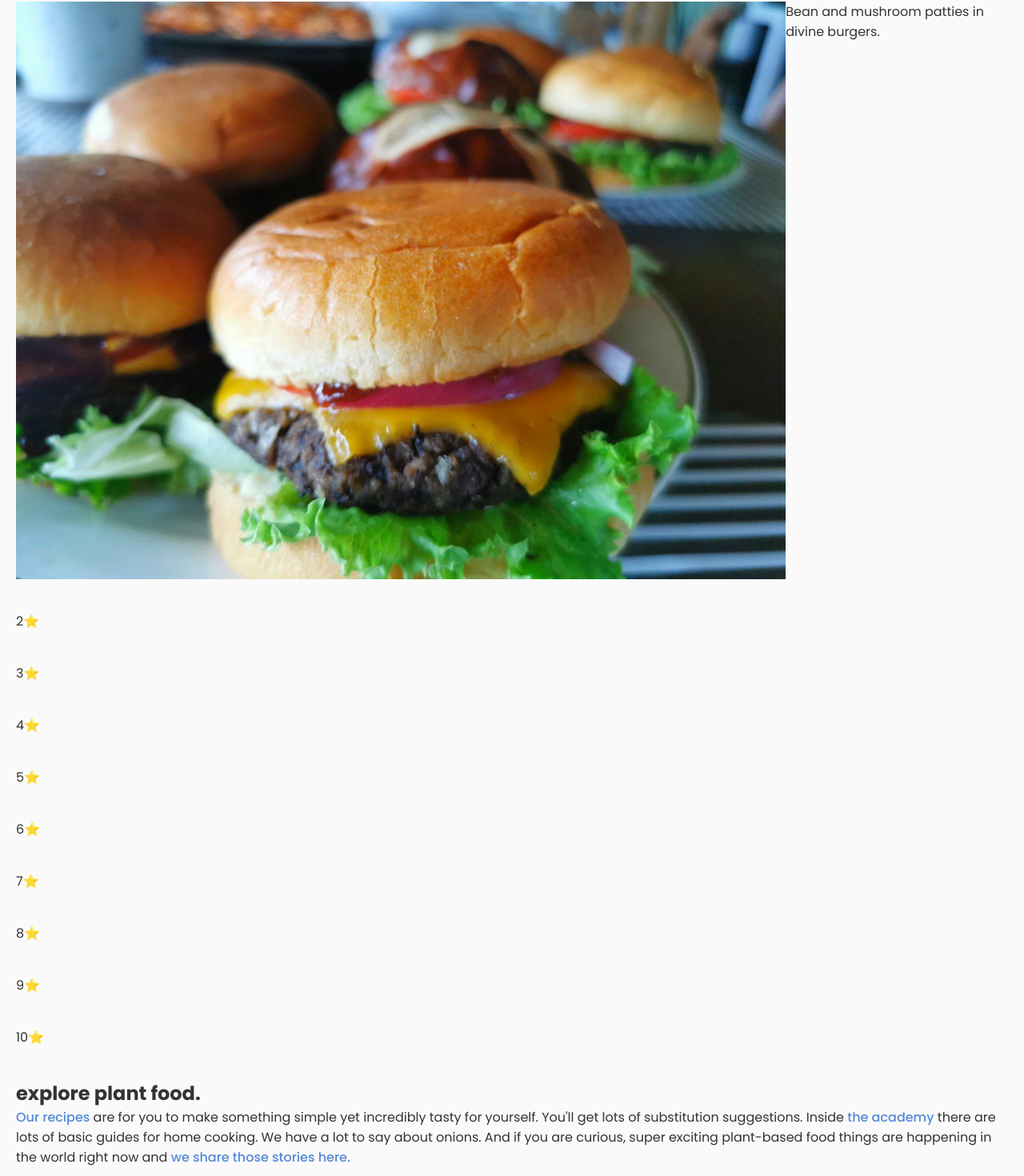
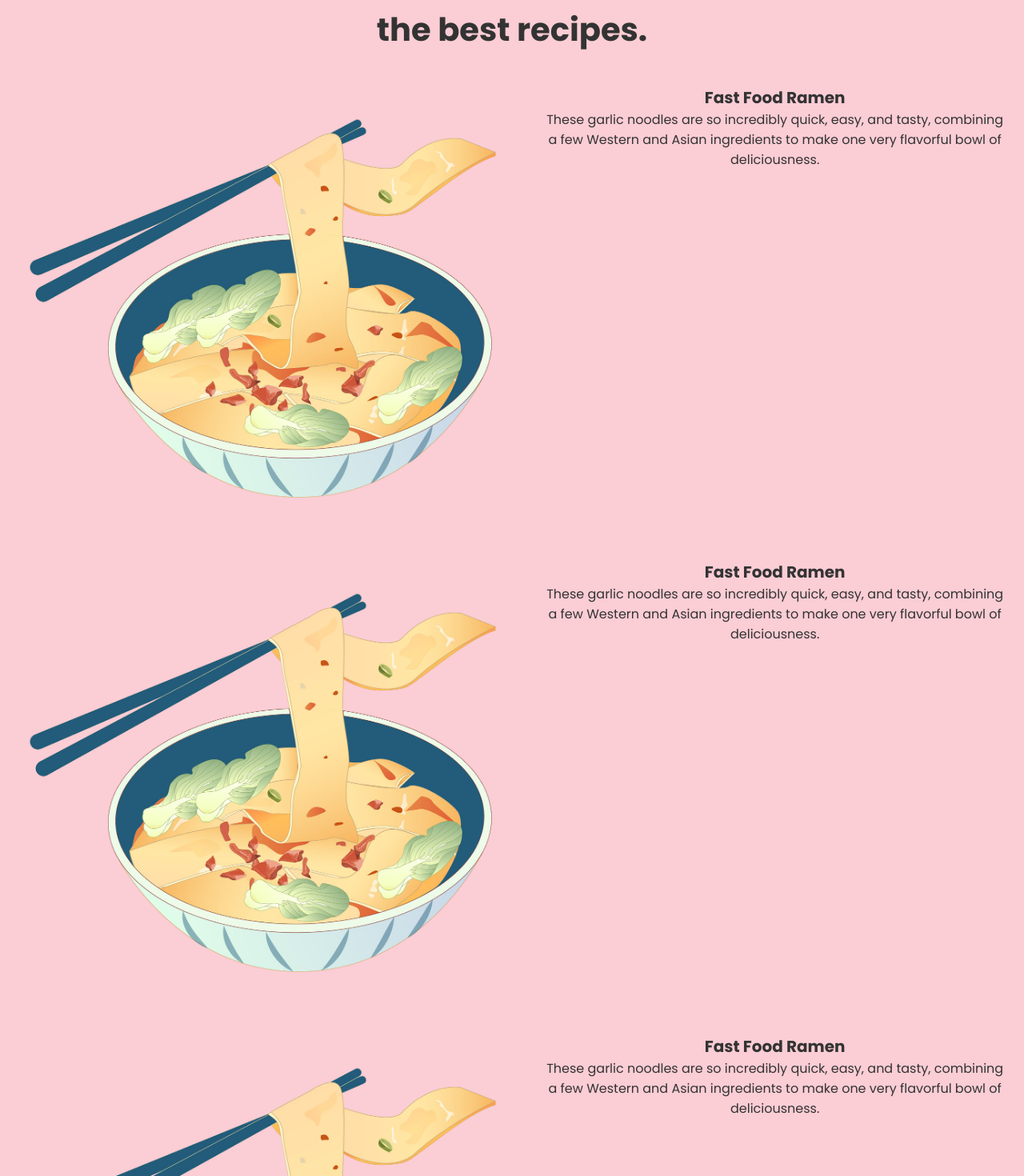
Before and after one commit to FredrikRidderfalk/let-me-feed-you, an Angular app: page / in a window 1280 px wide. Shown: the part 931-2401 px from the top of the page at 80% size. Built offline with nearby package versions, Linux system fonts and the light colour scheme.

Commit message:
add styling to recipes & explore sections

```diff
--- a/src/app/pages/home/home.component.html
+++ b/src/app/pages/home/home.component.html
@@ -2,6 +2,7 @@
 <app-navbar *ngIf="!isMobile" id="navbar"></app-navbar>
 
 <main>
+  <!-- Hero section -->
   <section class="hero-section">
     <div class="container__hero-text">
       <h1 class="title">let me feed you.</h1>
@@ -23,44 +24,204 @@
     />
   </section>
 
-  <section class="recipe-section">
-    <h2>our best foods ever.</h2>
+  <!-- Recipe section -->
+  <section class="recipes-section">
+    <h2 class="recipes-title">the best recipes.</h2>
+
     <article class="container__elite-recipe">
       <div class="container__recipe-img">
         <img
-          src="/assets/bean-burgers.jpeg"
-          alt="An elite dish."
+          src="/assets/ramen.png"
+          alt="A bowl of ramen, illustration."
           class="recipe-img"
         />
       </div>
       <div class="recipe-description">
-        <p>Bean and mushroom patties in divine burgers.</p>
+        <h3>Fast Food Ramen</h3>
+        <p>
+          These garlic noodles are so incredibly quick, easy, and tasty,
+          combining a few Western and Asian ingredients to make one very
+          flavorful bowl of deliciousness.
+        </p>
       </div>
     </article>
-    <article class="container__elite-recipe">2⭐️</article>
-    <article class="container__elite-recipe">3⭐️</article>
-    <article class="container__elite-recipe">4⭐️</article>
-    <article class="container__elite-recipe">5⭐️</article>
-    <article class="container__elite-recipe">6⭐️</article>
-    <article class="container__elite-recipe">7⭐️</article>
-    <article class="container__elite-recipe">8⭐️</article>
-    <article class="container__elite-recipe">9⭐️</article>
-    <article class="container__elite-recipe">10⭐️</article>
+
+    <article class="container__elite-recipe">
+      <div class="container__recipe-img">
+        <img
+          src="/assets/ramen.png"
+          alt="A bowl of ramen, illustration."
+          class="recipe-img"
+        />
+      </div>
+      <div class="recipe-description">
+        <h3>Fast Food Ramen</h3>
+        <p>
+          These garlic noodles are so incredibly quick, easy, and tasty,
+          combining a few Western and Asian ingredients to make one very
+          flavorful bowl of deliciousness.
+        </p>
+      </div>
+    </article>
+
+    <article class="container__elite-recipe">
+      <div class="container__recipe-img">
+        <img
+          src="/assets/ramen.png"
+          alt="A bowl of ramen, illustration."
+          class="recipe-img"
+        />
+      </div>
+      <div class="recipe-description">
+        <h3>Fast Food Ramen</h3>
+        <p>
+          These garlic noodles are so incredibly quick, easy, and tasty,
+          combining a few Western and Asian ingredients to make one very
+          flavorful bowl of deliciousness.
+        </p>
+      </div>
+    </article>
+
+    <article class="container__elite-recipe">
+      <div class="container__recipe-img">
+        <img
+          src="/assets/ramen.png"
+          alt="A bowl of ramen, illustration."
+          class="recipe-img"
+        />
+      </div>
+      <div class="recipe-description">
+        <h3>Fast Food Ramen</h3>
+        <p>
+          These garlic noodles are so incredibly quick, easy, and tasty,
+          combining a few Western and Asian ingredients to make one very
+          flavorful bowl of deliciousness.
+        </p>
+      </div>
+    </article>
+
+    <article class="container__elite-recipe">
+      <div class="container__recipe-img">
+        <img
+          src="/assets/ramen.png"
+          alt="A bowl of ramen, illustration."
+          class="recipe-img"
+        />
+      </div>
+      <div class="recipe-description">
+        <h3>Fast Food Ramen</h3>
+        <p>
+          These garlic noodles are so incredibly quick, easy, and tasty,
+          combining a few Western and Asian ingredients to make one very
+          flavorful bowl of deliciousness.
+        </p>
+      </div>
+    </article>
+
+    <article class="container__elite-recipe">
+      <div class="container__recipe-img">
+        <img
+          src="/assets/ramen.png"
+          alt="A bowl of ramen, illustration."
+          class="recipe-img"
+        />
+      </div>
+      <div class="recipe-description">
+        <h3>Fast Food Ramen</h3>
+        <p>
+          These garlic noodles are so incredibly quick, easy, and tasty,
+          combining a few Western and Asian ingredients to make one very
+          flavorful bowl of deliciousness.
+        </p>
+      </div>
+    </article>
+
+    <article class="container__elite-recipe">
+      <div class="container__recipe-img">
+        <img
+          src="/assets/ramen.png"
+          alt="A bowl of ramen, illustration."
+          class="recipe-img"
+        />
+      </div>
+      <div class="recipe-description">
+        <h3>Fast Food Ramen</h3>
+        <p>
+          These garlic noodles are so incredibly quick, easy, and tasty,
+          combining a few Western and Asian ingredients to make one very
+          flavorful bowl of deliciousness.
+        </p>
+      </div>
+    </article>
+
+    <article class="container__elite-recipe">
+      <div class="container__recipe-img">
+        <img
+          src="/assets/ramen.png"
+          alt="A bowl of ramen, illustration."
+          class="recipe-img"
+        />
+      </div>
+      <div class="recipe-description">
+        <h3>Fast Food Ramen</h3>
+        <p>
+          These garlic noodles are so incredibly quick, easy, and tasty,
+          combining a few Western and Asian ingredients to make one very
+          flavorful bowl of deliciousness.
+        </p>
+      </div>
+    </article>
+
+    <article class="container__elite-recipe">
+      <div class="container__recipe-img">
+        <img
+          src="/assets/ramen.png"
+          alt="A bowl of ramen, illustration."
+          class="recipe-img"
+        />
+      </div>
+      <div class="recipe-description">
+        <h3>Fast Food Ramen</h3>
+        <p>
+          These garlic noodles are so incredibly quick, easy, and tasty,
+          combining a few Western and Asian ingredients to make one very
+          flavorful bowl of deliciousness.
+        </p>
+      </div>
+    </article>
+
+    <article class="container__elite-recipe">
+      <div class="container__recipe-img">
+        <img
+          src="/assets/ramen.png"
+          alt="A bowl of ramen, illustration."
+          class="recipe-img"
+        />
+      </div>
+      <div class="recipe-description">
+        <h3>Fast Food Ramen</h3>
+        <p>
+          These garlic noodles are so incredibly quick, easy, and tasty,
+          combining a few Western and Asian ingredients to make one very
+          flavorful bowl of deliciousness.
+        </p>
+      </div>
+    </article>
   </section>
 
+  <!-- Explore section -->
   <section class="explore-section">
-    <h2>explore plant food.</h2>
+    <h2 class="explore-title">explore plant food.</h2>
     <p>
       <a routerLink="/recipes" class="explore__link">Our recipes</a> are for you
       to make something simple yet incredibly tasty for yourself. You'll get
       lots of substitution suggestions. Inside
       <a routerLink="/academy" class="explore__link">the academy</a> there are
       lots of basic guides for home cooking. We have a lot to say about onions.
-      And if you are curious, super exciting plant-based food things are
-      happening in the world right now and
-      <a routerLink="/stories" class="explore__link"
-        >we share those stories here.</a
-      >
+      And if you are curious you can
+      <a routerLink="/stories" class="explore__link">read stories</a> about all
+      the super exciting plant-based food things that are happening in the world
+      right now.
     </p>
   </section>
 </main>
--- a/src/app/pages/home/home.component.sass
+++ b/src/app/pages/home/home.component.sass
@@ -1,24 +1,36 @@
 @use "../../abstracts" as *
 
+// General styles
+.container__hero-text, .recipe-section, .explore-section
+    padding: rem(20)
+.recipes-section, .explore-section
+    padding: rem(100) rem(20) rem(20)
+    text-align: center
+.recipes-title, .explore-title
+    font-size: rem(40)
+
+// Hero section
 .hero-section
     position: relative
     .container__hero-text
-        padding: rem(10)
         position: absolute
-        width: 320px
+        width: 330px
         .title
             font-size: rem(60)
+            line-height: 1.25
+            margin-top: rem(20)
         .subtitle
             font-size: rem(16)
+            margin-top: rem(20)
     .hero-img
         display: block
         width: 100%
 
 // Recipes section
-.recipe-section
-    padding: rem(20)
-.container__elite-recipe
-    margin-top: rem(40)
+.recipes-section
+    background-color: #fbcdd5
+    .container__elite-recipe
+        margin-top: rem(40)
 .recipe-img
     display: block
     width: 100%
@@ -31,10 +43,15 @@
 
 // Explore section
 .explore-section
-    padding: rem(20)
+    background-color: #fbcdd5
     .explore__link
         color: $lmfy-darkblue
         font-weight: 500
+        text-decoration: underline wavy
+        text-underline-offset: rem(3)
+    p
+        font-size: rem(18)
+        margin-top: rem(10)
 
 @media screen and (min-width: 768px)
 
```
